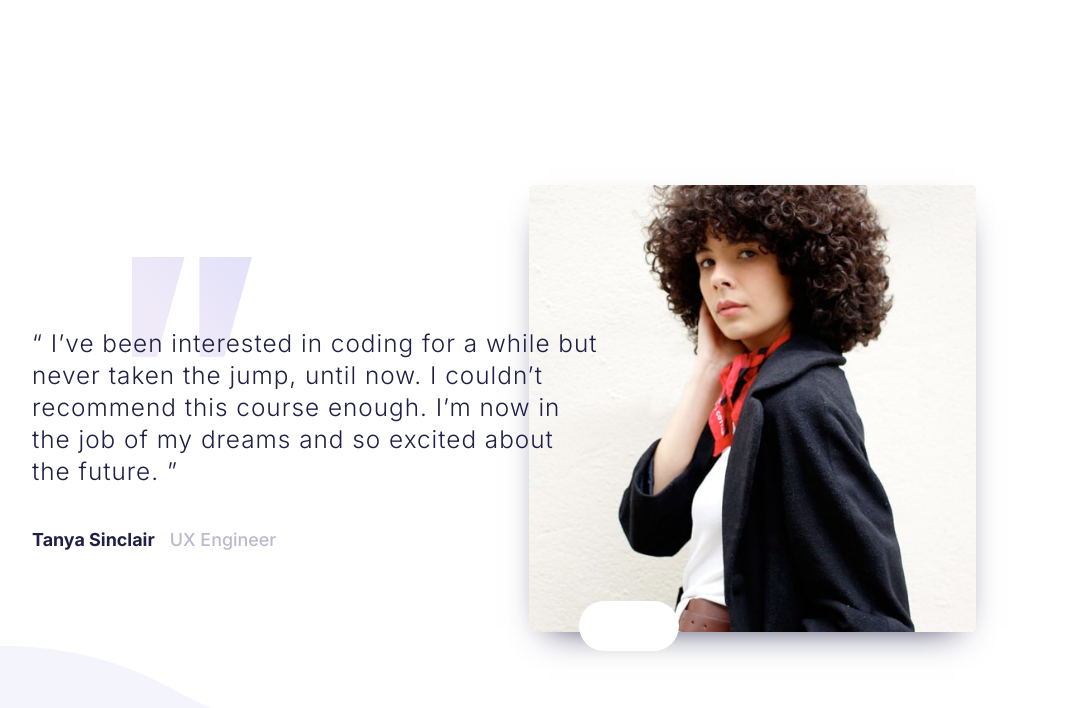
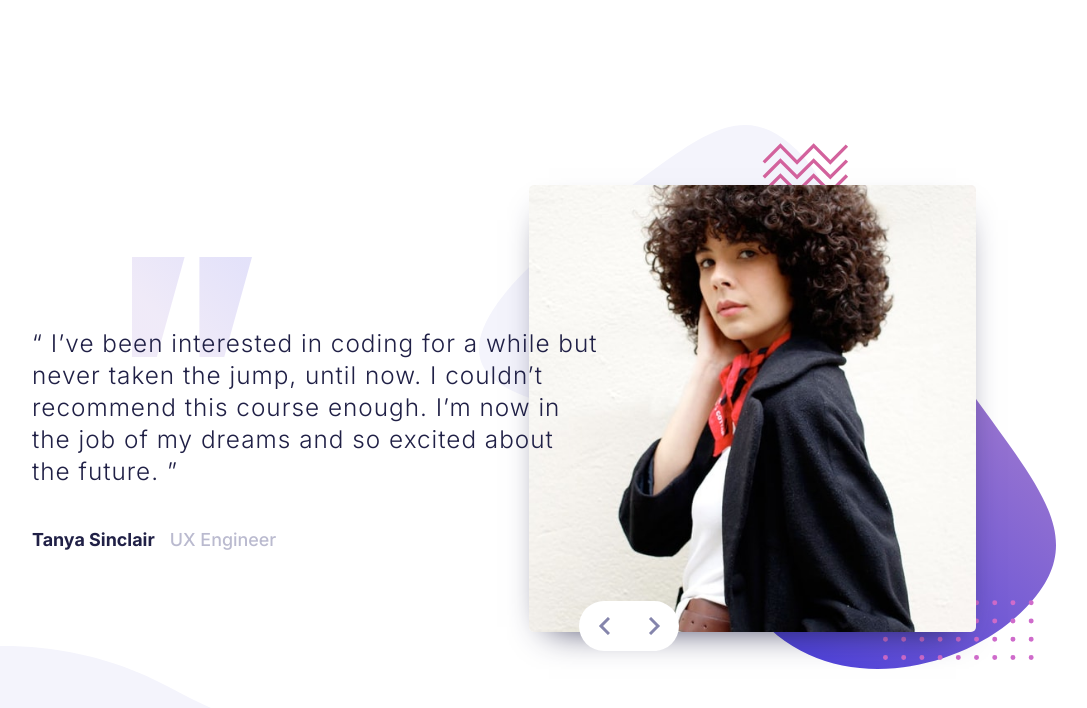
Before and after one commit to apyd/Testimonials-slider, a plain HTML site: page index.html in a window 1280 px wide. Shown: the whole page, without its empty margins (106-1193 px from the left). Drawn offline with Linux system fonts and the light colour scheme.

Commit message:
Final fix for paths

```diff
--- a/assets/css/style.css
+++ b/assets/css/style.css
@@ -36,7 +36,7 @@ body {
     }
 
 .column:last-child {
-    background: url('../assets/img/pattern-bg.svg') no-repeat top right;
+    background: url('../img/pattern-bg.svg') no-repeat top right;
     background-size: contain;
     flex: 1;
     padding: 60px 80px 40px 50px;
@@ -98,12 +98,12 @@ body {
 
 .btn--left {
     border-radius: 20px 0 0 20px;
-    background: url('../assets/img/icon-prev.svg') no-repeat center center;
+    background: url('../img/icon-prev.svg') no-repeat center center;
     padding: 25px 30px 25px 20px;
 }
 
 .btn--right {
     border-radius: 0 20px 20px 0;
-    background: url('../assets/img/icon-next.svg') no-repeat center center;
+    background: url('../img/icon-next.svg') no-repeat center center;
     padding: 25px 20px 25px 30px;
 }
```
